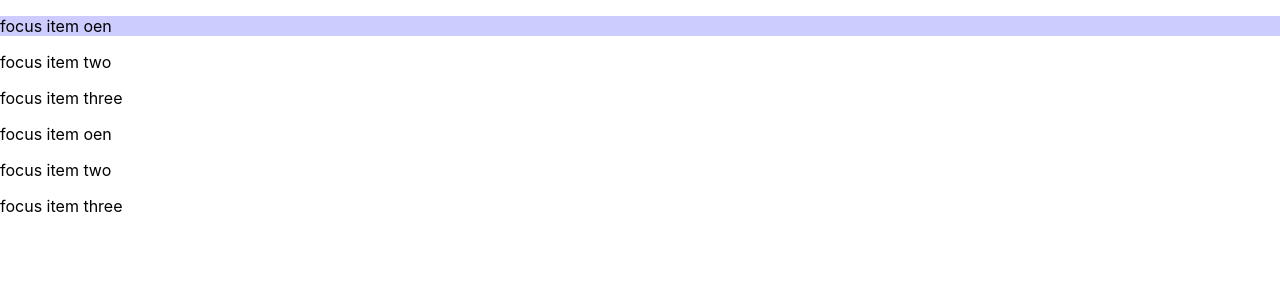
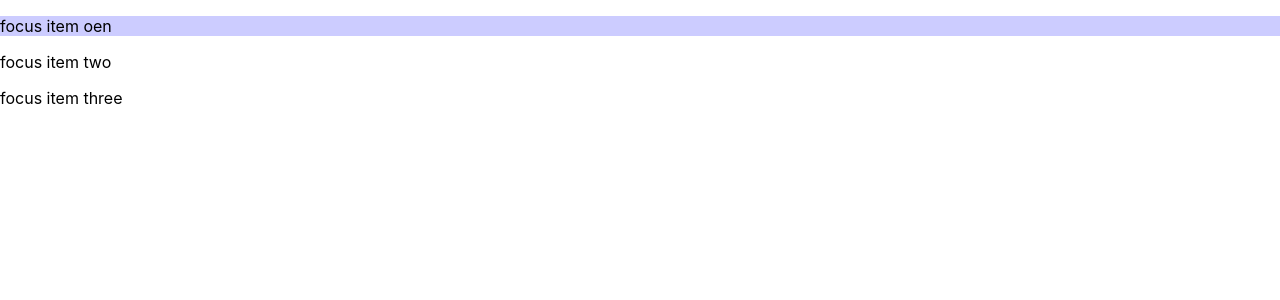
Before and after one commit to jonnybmc/focus-poc, a React (Create React App) app: page / in a window 1280 px wide. Shown: the top 300 px of the page. Built offline with nearby package versions, Linux system fonts and the light colour scheme.

Commit message:
added one more test skeleton to focusList#focus that will return sublist

```diff
--- a/src/App.js
+++ b/src/App.js
@@ -9,8 +9,7 @@ class App extends React.Component {
   render() {
     return (
       <FocusContext.Provider value={{}}>
-        <FocusableList name='root' isRow>
-          <FocusableList name='list 1'>
+        <FocusableList name='list 2' isRow>
           <FocusableItem withFocus>
             <p>focus item oen</p>
           </FocusableItem>
@@ -21,19 +20,6 @@ class App extends React.Component {
             <p>focus item three</p>
           </FocusableItem>
         </FocusableList>
-
-          <FocusableList name='list 2'>
-            <FocusableItem>
-              <p>focus item oen</p>
-            </FocusableItem>
-            <FocusableItem>
-              <p>focus item two</p>
-            </FocusableItem>
-            <FocusableItem>
-              <p>focus item three</p>
-            </FocusableItem>
-        </FocusableList>
-        </FocusableList>
       </FocusContext.Provider>
     );
   }
--- a/src/Focusable.jsx
+++ b/src/Focusable.jsx
@@ -70,8 +70,6 @@ export class FocusableItem extends React.Component {
     console.log('pressed enter');
   }
 
-
-
   render() {
     return (
       <div className={this.state.hasFocus ? 'focused' : ''}>
@@ -124,15 +122,6 @@ function getParentId(el) {
   }
 }
 
-// function unFocusParent(el) {
-//   try {
-//     const parent = el.parent;
-//     parent.un
-//   } catch (e) {
-
-//   }
-// }
-
 class FocusManager {
   constructor() {
     this._root = null;
@@ -146,7 +135,7 @@ class FocusManager {
     if (KEY_ACTIONS[ev.keyCode]) {
       const movement = KEY_ACTIONS[ev.keyCode];
       console.log('action', movement);
-      let current = this.activeItem.parent;
+      let current = this.activeCollection;
       console.log('current collection has action', current[movement])
       // const currentActiveItem = this.activeCollection.activeItem();
       while (current) {
@@ -158,10 +147,9 @@ class FocusManager {
           if (newFocusItem) {
             const onDifferentCollection = getParentId(current) !== getParentId(this.activeItem);
             if (onDifferentCollection) this.activeItem.parent.unFocus();
-            this.activeItem = newFocusItem;
+            this.activeCollection = newFocusItem;
           }
         }
-
         current = current.parent;
       }
     }
@@ -175,7 +163,7 @@ class FocusManager {
     window.removeEventListener('keydown', this.handleKeyClick);
   }
 
-  add(col, withFocus) {
+  add(col) {
     if (!this._root) {
       this._root = col;
     } else if (!col.parent) {
@@ -190,8 +178,7 @@ class FocusManager {
   }
 
   focus(col, item) {
-    const ret = col.activate(item);
-    if (ret) this.activeItem = item;
+    this.activeCollection = col.activate(item);
   }
 }
 
--- a/src/focusList.js
+++ b/src/focusList.js
@@ -22,7 +22,6 @@ class FocusList {
     this.activeIndex = index;
     this.children[this.activeIndex].focus();
     return this;
-
   }
 
   activate(itemToFocus) {
```
Also changed, not shown: 1 other file (tests, documents, lock files or other folders). Lines whose indentation alone changed are shown as unchanged.
